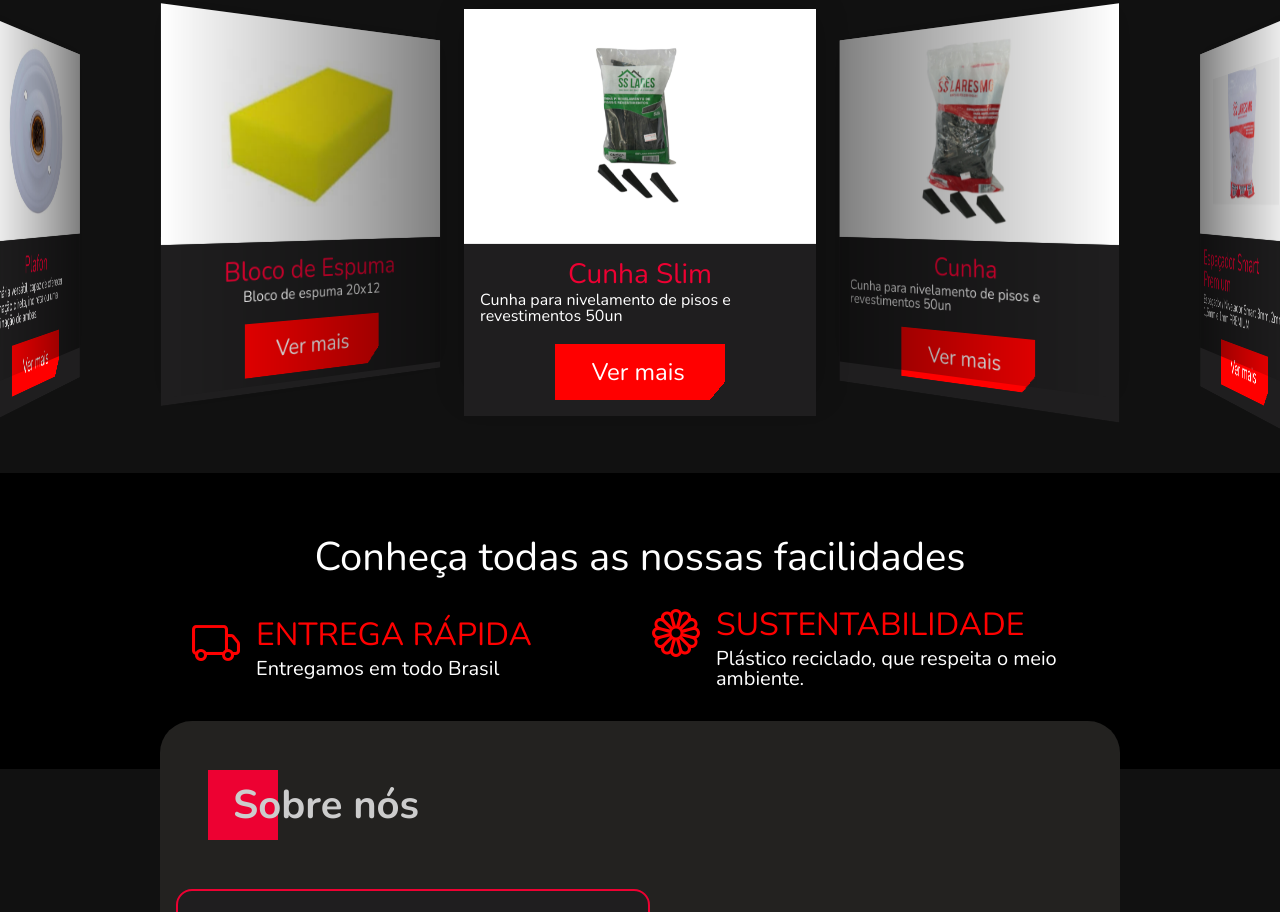
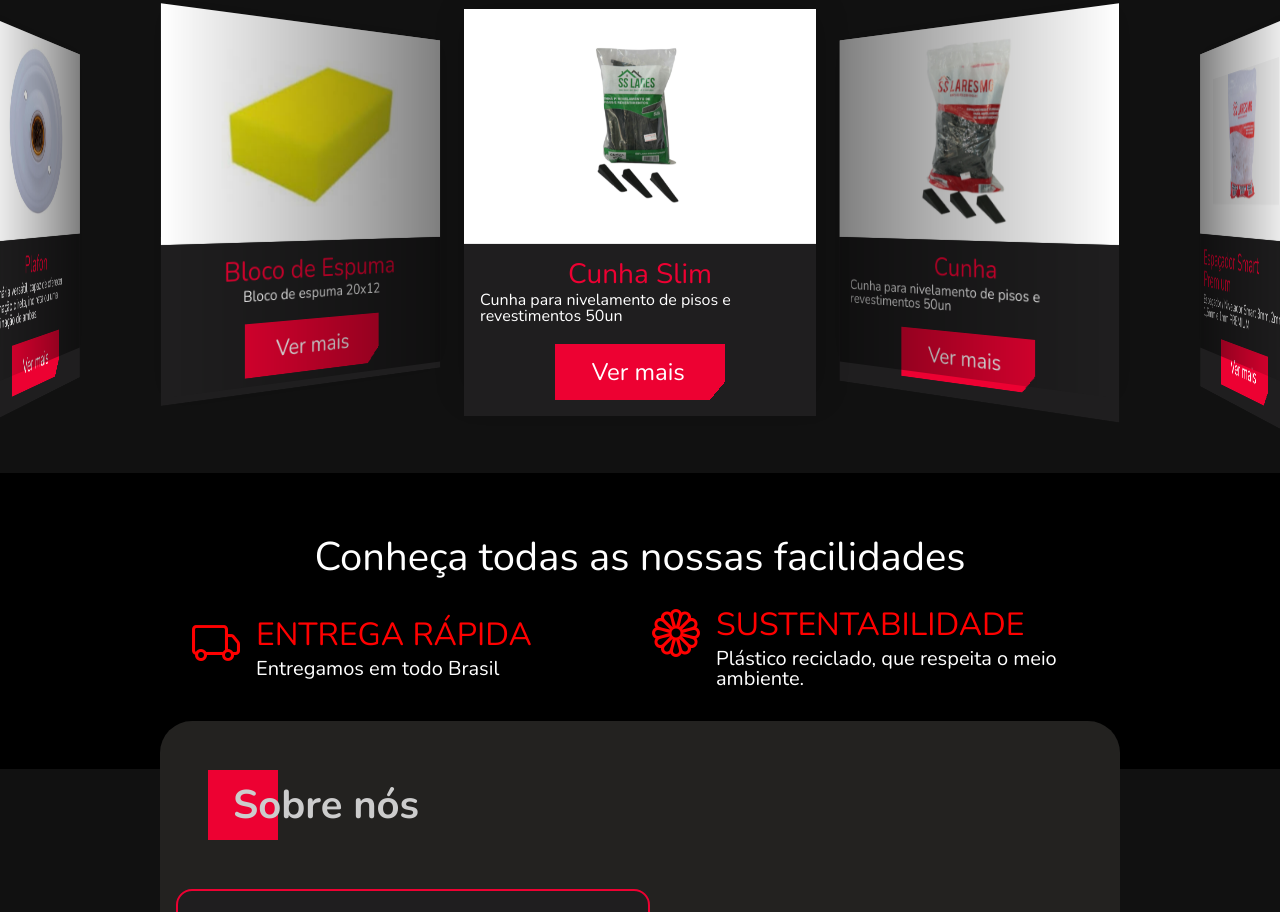
Before and after one commit to Misael1981/_SSLares, a plain HTML site: page index.html in a window 1280 px wide. Shown: the part 998-1910 px from the top of the page. Drawn offline with nearby package versions, Linux system fonts and the light colour scheme.

Commit message:
Atualização final

```diff
--- a/assets/CSS/calculator.css
+++ b/assets/CSS/calculator.css
@@ -41,6 +41,7 @@
 
         p {
           font-size: var(--fonte-size-m);
+          margin-bottom: var(--margin-m);
         }
       }
     }
--- a/style.css
+++ b/style.css
@@ -78,10 +78,7 @@
 }
 
 [data-theme="light"] {
-  /* --bg-primary: #e9e0e0; */
   --bg-primary: #e4e4e4;
-  /* --bg-secondary: #dad7d7; */
-  /* --bg-secondary: #b1b1b1; */
   --bg-secondary: #f4f4f4;
   --color-primary: #080808;
   --color-box-shadow: rgba(0, 0, 0, 0.1);
@@ -121,10 +118,15 @@ body {
   margin-top: 1rem;
   display: inline-block;
   padding: 1rem 2.5rem 1rem 2.3rem;
-  background: linear-gradient(130deg, red 93%, transparent 90%);
+  background: linear-gradient(
+    130deg,
+    var(--cor-primary-red) 93%,
+    transparent 90%
+  );
   color: #fff;
   cursor: pointer;
   font-size: 1.5rem;
+  transition: 0.3s;
 }
 
 .btn:hover {
```
